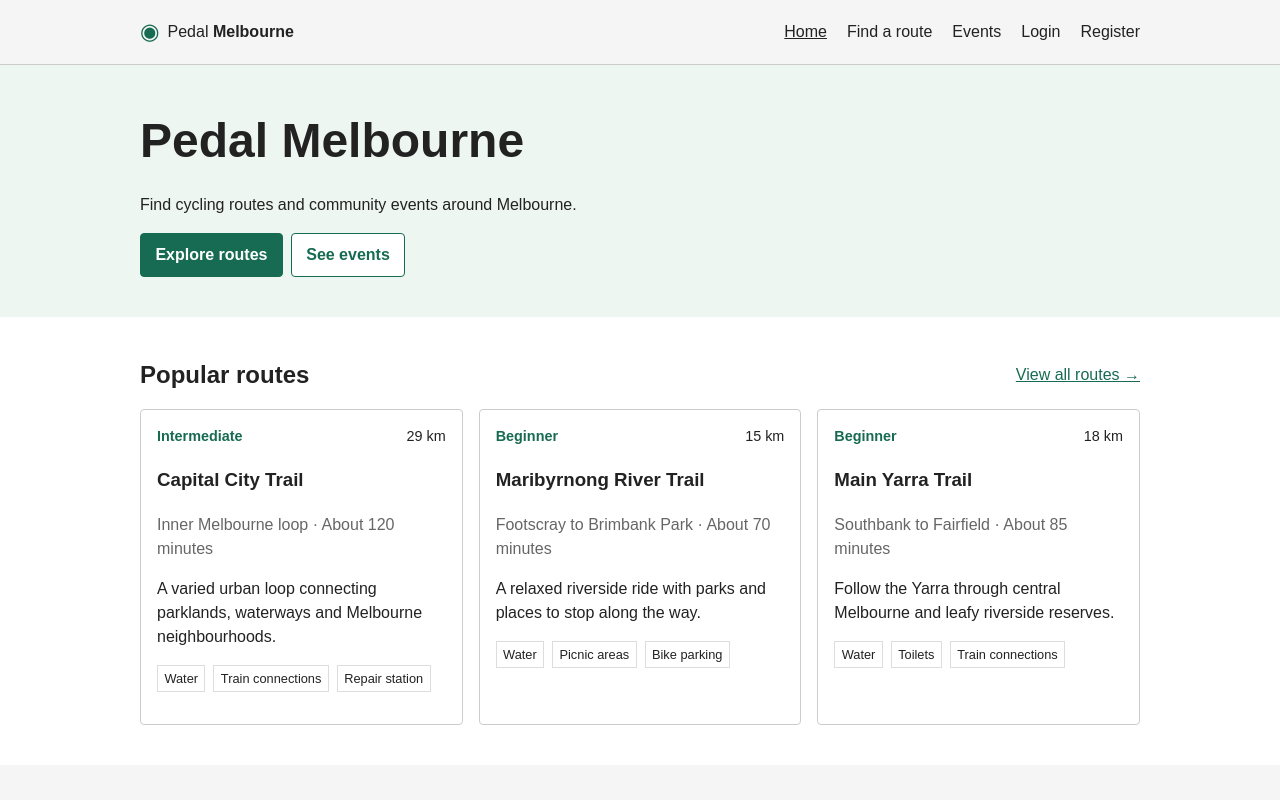
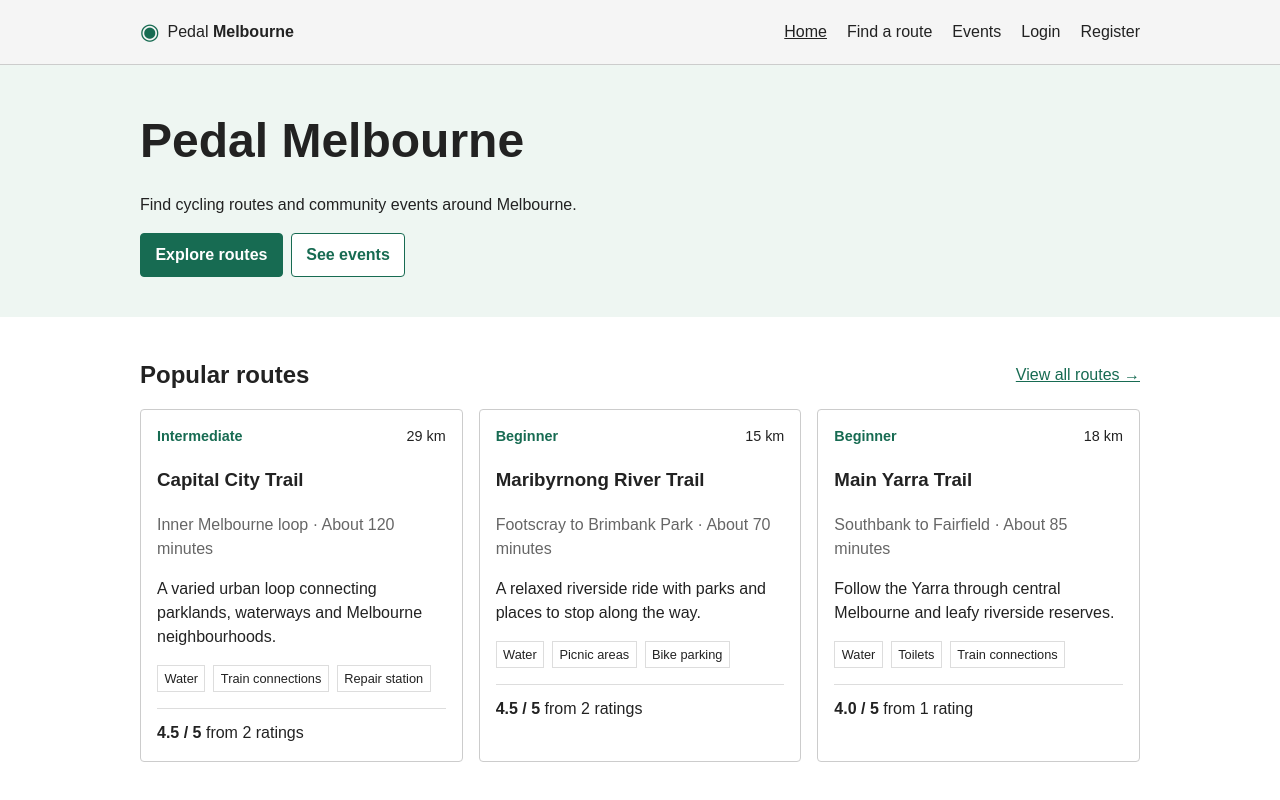
Before and after one commit to arohan-mishra/FIT5032-climate-app, a Vue app: page / in a window 1280 px wide. Shown: the top 800 px of the page. Built offline with nearby package versions, Linux system fonts and the light colour scheme.

Commit message:
add aggregated route ratings

```diff
--- a/src/assets/main.css
+++ b/src/assets/main.css
@@ -34,6 +34,11 @@ button, input, select { font: inherit; }
 .data-note { font-size: .85rem; }
 .facility-list { padding: 0; list-style: none; }
 .facility-list li { padding: .2rem .4rem; border: 1px solid #ddd; font-size: .8rem; }
+.rating-summary { margin-top: 1rem; padding-top: .75rem; border-top: 1px solid #ddd; }
+.rating-form { margin-top: .75rem; }
+.rating-form label { display: block; font-weight: bold; }
+.rating-form select { min-height: 38px; margin: .35rem .35rem .35rem 0; padding: .3rem; }
+.rating-message { margin: .35rem 0 0; color: #176b52; font-size: .85rem; }
 .event-card { display: flex; gap: 1rem; }
 .date-tile { min-width: 48px; text-align: center; }
 .date-tile strong, .date-tile span { display: block; }
@@ -51,7 +56,7 @@ button, input, select { font: inherit; }
 .details-list { display: grid; grid-template-columns: 100px 1fr; gap: .5rem; }
 .details-list dt { font-weight: bold; }
 .details-list dd { margin: 0; }
-.summary-grid { display: grid; grid-template-columns: repeat(4, 1fr); gap: 1rem; }
+.summary-grid { display: grid; grid-template-columns: repeat(auto-fit, minmax(150px, 1fr)); gap: 1rem; }
 .summary-grid .card { text-align: center; }
 .summary-grid h3 { margin: 0; font-size: 2rem; }
 .error { margin: 0; color: #b00020; font-size: .85rem; }
--- a/src/components/RouteCard.vue
+++ b/src/components/RouteCard.vue
@@ -1,7 +1,37 @@
 <script setup>
-defineProps({
+import { computed, ref, watch } from 'vue'
+import { useRoute } from 'vue-router'
+import { useAuth } from '../services/auth'
+import { useRatings } from '../services/ratings'
+
+const props = defineProps({
   route: { type: Object, required: true },
+  allowRating: { type: Boolean, default: false },
 })
+
+const pageRoute = useRoute()
+const { currentUser } = useAuth()
+const { ratings, rateRoute } = useRatings()
+const selectedScore = ref('')
+const message = ref('')
+
+const routeRatings = computed(() => ratings.value.filter((rating) => rating.routeId === props.route.id))
+const averageRating = computed(() => {
+  if (!routeRatings.value.length) return null
+  const total = routeRatings.value.reduce((sum, rating) => sum + rating.score, 0)
+  return (total / routeRatings.value.length).toFixed(1)
+})
+const userRating = computed(() =>
+  routeRatings.value.find((rating) => rating.userId === currentUser.value?.id)?.score ?? '',
+)
+
+watch(userRating, (score) => { selectedScore.value = score }, { immediate: true })
+
+function saveRating() {
+  message.value = rateRoute(props.route.id, currentUser.value.id, selectedScore.value)
+    ? 'Your rating has been saved.'
+    : 'Choose a rating from 1 to 5.'
+}
 </script>
 
 <template>
@@ -17,6 +47,22 @@ defineProps({
       <ul class="facility-list" :aria-label="`Facilities on ${route.name}`">
         <li v-for="facility in route.facilities" :key="facility">{{ facility }}</li>
       </ul>
+      <div class="rating-summary" aria-live="polite">
+        <strong>{{ averageRating ? `${averageRating} / 5` : 'No ratings yet' }}</strong>
+        <span v-if="routeRatings.length"> from {{ routeRatings.length }} {{ routeRatings.length === 1 ? 'rating' : 'ratings' }}</span>
+      </div>
+      <div v-if="allowRating" class="rating-form">
+        <template v-if="currentUser">
+          <label :for="`rating-${route.id}`">Your rating</label>
+          <select :id="`rating-${route.id}`" v-model="selectedScore" @change="message = ''">
+            <option value="" disabled>Choose 1–5</option>
+            <option v-for="score in 5" :key="score" :value="score">{{ score }}</option>
+          </select>
+          <button class="button secondary" type="button" @click="saveRating">Save rating</button>
+          <p v-if="message" class="rating-message" role="status">{{ message }}</p>
+        </template>
+        <p v-else><RouterLink :to="{ name: 'login', query: { redirect: pageRoute.fullPath } }">Log in to rate this route</RouterLink></p>
+      </div>
     </div>
   </article>
 </template>
--- /dev/null
+++ b/src/services/ratings.js
@@ -0,0 +1,48 @@
+import { readonly, ref } from 'vue'
+
+const RATINGS_KEY = 'pedal-melbourne-ratings'
+const sampleRatings = [
+  { routeId: 1, userId: 'sample-rider-1', score: 4 },
+  { routeId: 1, userId: 'sample-rider-2', score: 5 },
+  { routeId: 2, userId: 'sample-rider-1', score: 5 },
+  { routeId: 2, userId: 'sample-rider-3', score: 4 },
+  { routeId: 3, userId: 'sample-rider-2', score: 4 },
+  { routeId: 4, userId: 'sample-rider-3', score: 3 },
+]
+
+function readRatings() {
+  try {
+    const stored = JSON.parse(localStorage.getItem(RATINGS_KEY))
+    return Array.isArray(stored) ? stored : sampleRatings
+  } catch {
+    return sampleRatings
+  }
+}
+
+const ratings = ref(readRatings())
+
+if (!localStorage.getItem(RATINGS_KEY)) {
+  localStorage.setItem(RATINGS_KEY, JSON.stringify(ratings.value))
+}
+
+function rateRoute(routeId, userId, score) {
+  const numericScore = Number(score)
+  if (!userId || !Number.isInteger(numericScore) || numericScore < 1 || numericScore > 5) {
+    return false
+  }
+
+  const existingIndex = ratings.value.findIndex(
+    (rating) => rating.routeId === routeId && rating.userId === userId,
+  )
+  const newRating = { routeId, userId, score: numericScore }
+
+  if (existingIndex === -1) ratings.value.push(newRating)
+  else ratings.value[existingIndex] = newRating
+
+  localStorage.setItem(RATINGS_KEY, JSON.stringify(ratings.value))
+  return true
+}
+
+export function useRatings() {
+  return { ratings: readonly(ratings), rateRoute }
+}
--- a/src/views/AdminView.vue
+++ b/src/views/AdminView.vue
@@ -2,8 +2,10 @@
 import { getAccountSummary } from '../services/auth'
 import { routes } from '../data/routes'
 import { events } from '../data/events'
+import { useRatings } from '../services/ratings'
 
 const accounts = getAccountSummary()
+const { ratings } = useRatings()
 </script>
 
 <template>
@@ -15,6 +17,7 @@ const accounts = getAccountSummary()
       <article class="card"><h3>{{ accounts.users }}</h3><p>User accounts</p></article>
       <article class="card"><h3>{{ routes.length }}</h3><p>Sample routes</p></article>
       <article class="card"><h3>{{ events.length }}</h3><p>Sample events</p></article>
+      <article class="card"><h3>{{ ratings.length }}</h3><p>Route ratings</p></article>
     </div>
   </section>
 </template>
--- a/src/views/RoutesView.vue
+++ b/src/views/RoutesView.vue
@@ -31,7 +31,7 @@ function resetFilters() {
     </form>
     <p class="result-count" aria-live="polite">Showing {{ filteredRoutes.length }} of {{ routes.length }} routes</p>
     <div v-if="filteredRoutes.length" class="card-grid">
-      <RouteCard v-for="route in filteredRoutes" :key="route.id" :route="route" />
+      <RouteCard v-for="route in filteredRoutes" :key="route.id" :route="route" allow-rating />
     </div>
     <div v-else class="empty-state"><h2>No routes match those filters</h2><p>Try a longer distance or a different difficulty.</p><button class="button primary" type="button" @click="resetFilters">Show all routes</button></div>
   </section>
```
